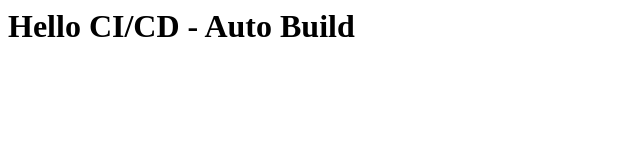
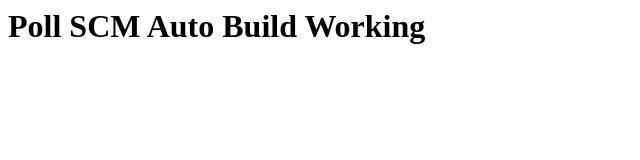
Before and after one commit to cloudtech346/myapp-cicd, a plain HTML site: page index.html in a window 1280 px wide. Shown: the whole page, without its empty margins (0-640 px from the left). Drawn offline with Linux system fonts and the light colour scheme.

Commit message:
poll scm auto build test

```diff
--- a/index.html
+++ b/index.html
@@ -1 +1 @@
-<h1>Hello CI/CD - Auto Build</h1>
+<h1>Poll SCM Auto Build Working</h1>
```
